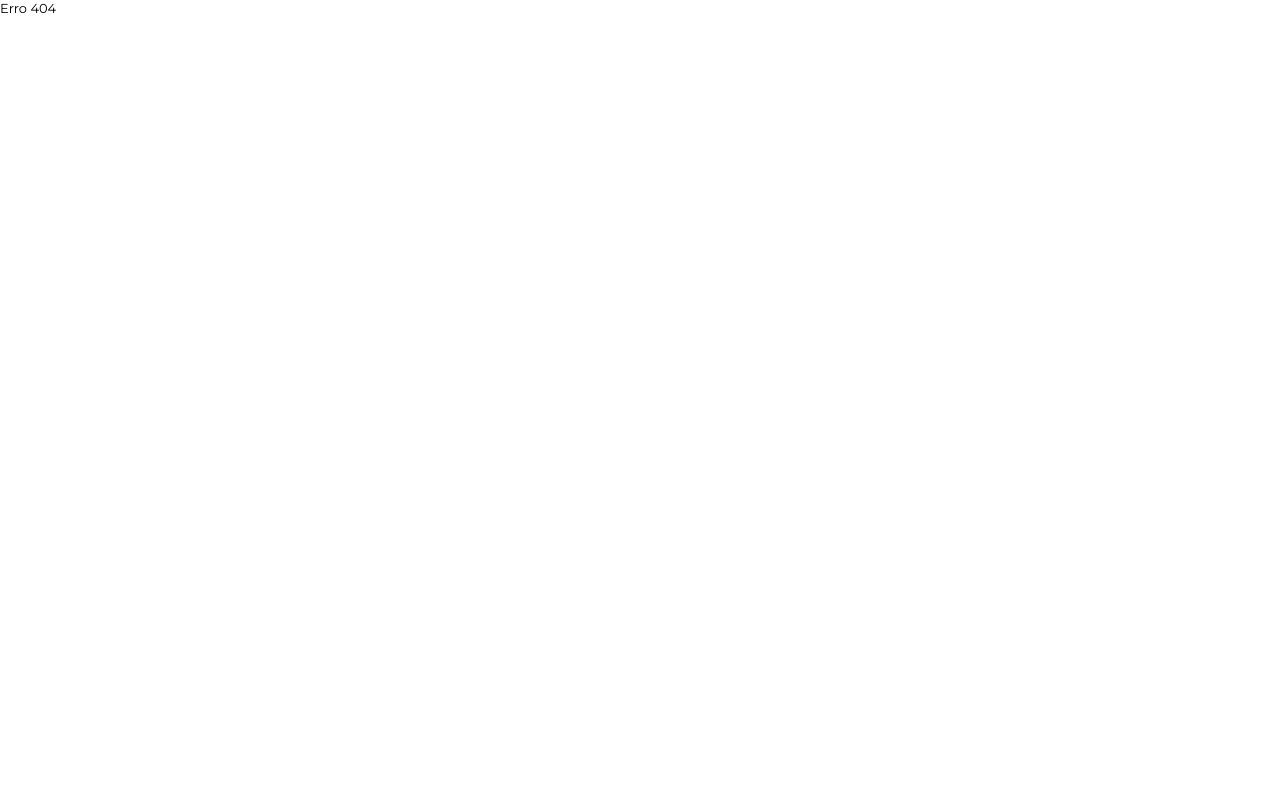
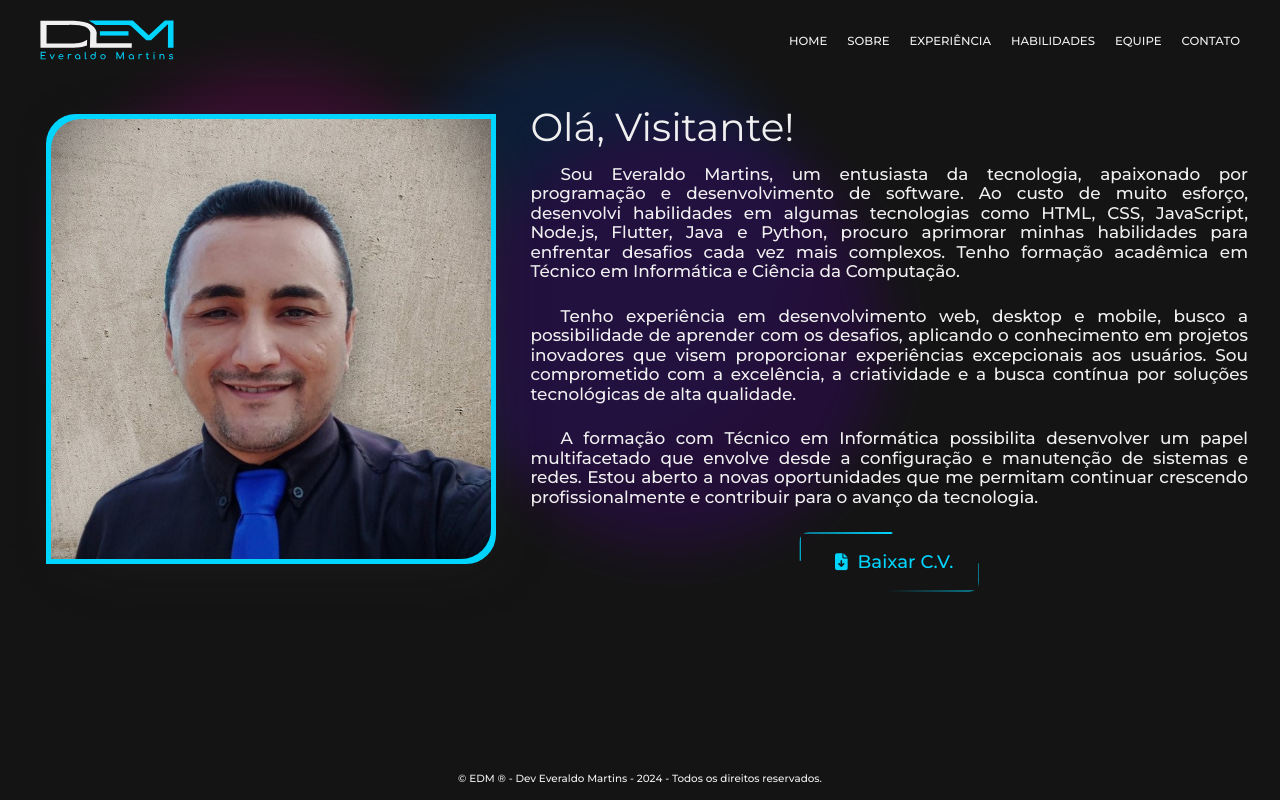
Before and after one commit to Everaldo-Martins/portifolio, a React (Vite) app: page /portifolio/about in a window 1280 px wide. Before the commit this address had no page. Built offline with nearby package versions, Linux system fonts and the light colour scheme; a web font is replaced by a local one.

Commit message:
Update Rotas para gh-pages.

```diff
--- a/src/components/Menu.tsx
+++ b/src/components/Menu.tsx
@@ -19,15 +19,15 @@ const Menu: React.FC = () => {
   return (
     <nav className="navbar">
         <div className="logo">
-          <a href="./"><img src={logo} alt="EMD" /></a>
+          <a href="/portifolio"><img src={logo} alt="EMD" /></a>
         </div>
         <ul className={`menu ${isOpen ? 'active' : ''}`}>
-          <li><Link to="/" onClick={handleLinkClick}>Home</Link></li>
-          <li><Link to="/about" onClick={handleLinkClick}>Sobre</Link></li>
-          <li><Link to="/experience" onClick={handleLinkClick}>Experiência</Link></li>
-          <li><Link to="/skills" onClick={handleLinkClick}>Habilidades</Link></li>
-          <li><Link to="/teams" onClick={handleLinkClick}>Equipe</Link></li>
-          <li><Link to="/contact" onClick={handleLinkClick}>Contato</Link></li>
+          <li><Link to="/portifolio" onClick={handleLinkClick}>Home</Link></li>
+          <li><Link to="/portifolio/about" onClick={handleLinkClick}>Sobre</Link></li>
+          <li><Link to="/portifolio/experience" onClick={handleLinkClick}>Experiência</Link></li>
+          <li><Link to="/portifolio/skills" onClick={handleLinkClick}>Habilidades</Link></li>
+          <li><Link to="/portifolio/teams" onClick={handleLinkClick}>Equipe</Link></li>
+          <li><Link to="/portifolio/contact" onClick={handleLinkClick}>Contato</Link></li>
         </ul>
         <div className="menu-btn fa-solid fa-bars" onClick={toggleMenu} />
     </nav>
--- a/src/routes/About.tsx
+++ b/src/routes/About.tsx
@@ -30,7 +30,7 @@ const About: React.FC = () => {
                         desde a configuração e manutenção de sistemas e redes. Estou aberto a novas oportunidades que me permitam continuar
                         crescendo profissionalmente e contribuir para o avanço da tecnologia.
                     </p>
-                    <Link to="/downloads/CV-Everaldo.txt" target='_blank' className='animated-button'>
+                    <Link to="/portifolio/downloads/CV-Everaldo.txt" target='_blank' className='animated-button'>
                         <span></span>
                         <span></span>
                         <span></span>
--- a/src/routes/Home.tsx
+++ b/src/routes/Home.tsx
@@ -21,7 +21,7 @@ const Home: React.FC = () => {
                     <div className="text-1">Quem sou eu?</div>
                     <div className="text-2">Everaldo Martins</div>
                     <div className="text-3"><i className="fa-solid fa-laptop-code"></i><Typewriter /><b>_</b></div>
-                    <Link to="/contact"><i className="fa-solid fa-file-signature"></i> Contrate-me</Link>
+                    <Link to="/portifolio/contact"><i className="fa-solid fa-file-signature"></i> Contrate-me</Link>
                     <div className="social">
                         <Link to="mailto:everaldoinfortecnico@gmail.com" target="_blank" className="fa-solid fa-envelope">
                             <i className="tooltip">Contato</i>
--- a/src/routes/Skills.tsx
+++ b/src/routes/Skills.tsx
@@ -45,7 +45,7 @@ const Skills: React.FC = () => {
                         complexas. Sempre buscando adquirir conhecimento e adaptar-se às novas tecnologias para entregar
                         soluções de alta qualidade.
                     </p>
-                    <Link to="/contact"><i className="fa-solid fa-circle-exclamation"></i> Informação</Link>
+                    <Link to="/portifolio/contact"><i className="fa-solid fa-circle-exclamation"></i> Informação</Link>
                 </div>
 
                 <div className="skills-right">
```
Also changed, not shown: src/main.tsx (+7 -7 lines).
